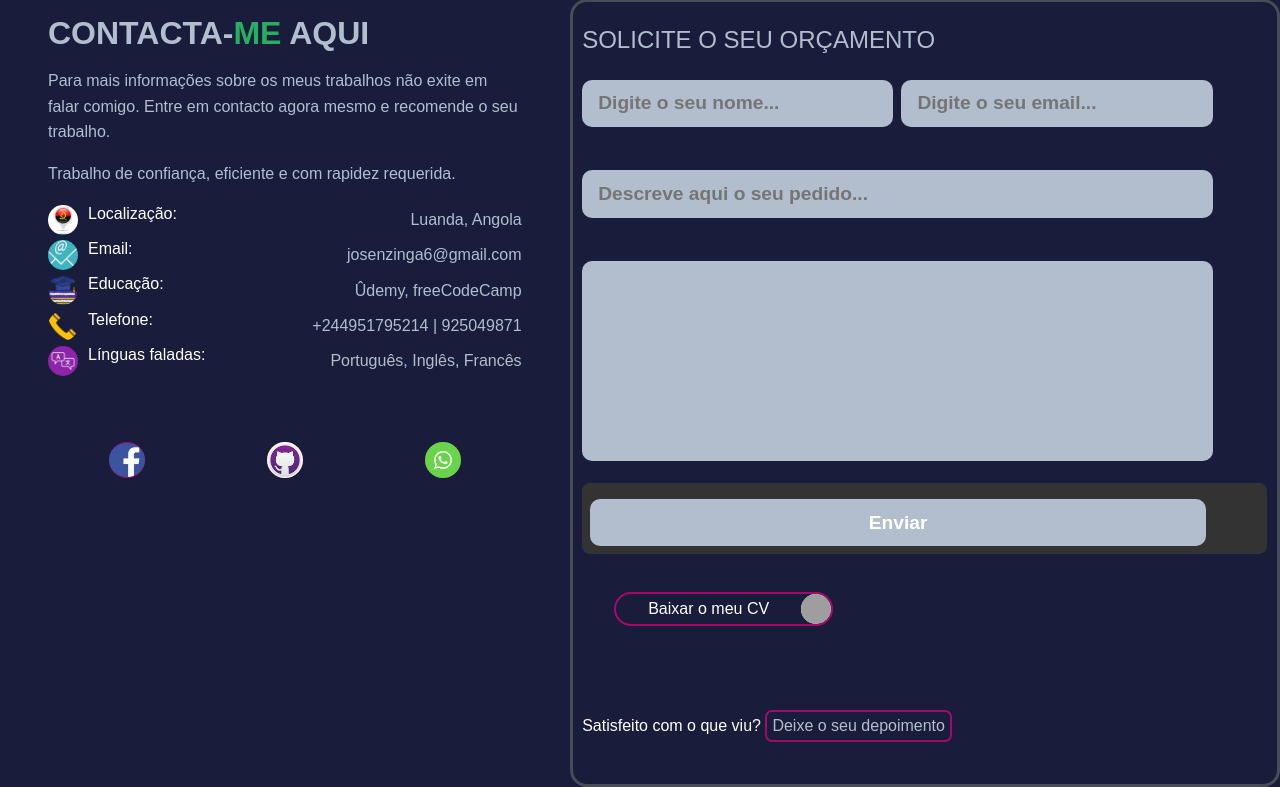
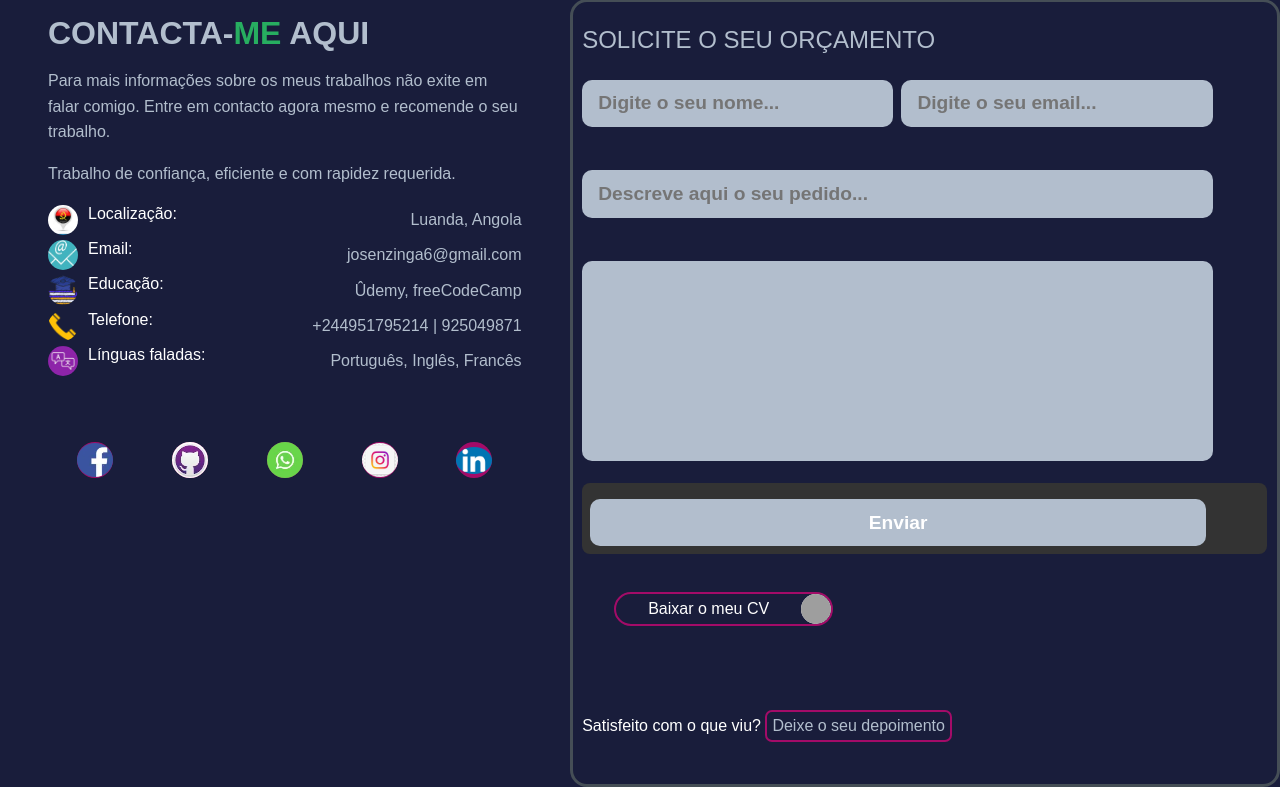
Before and after one commit to professorbaptista/flask_site, a Flask app: page /contacts in a window 1280 px wide. Shown: the part 362-1149 px from the top of the page. Run offline with Flask 3, Linux system fonts and the light colour scheme; grey boxes are pictures that could not be loaded.

Commit message:
Reajustes importantees

```diff
--- a/src/static/css/introducao_html.css
+++ b/src/static/css/introducao_html.css
@@ -120,10 +120,23 @@
     margin-bottom: 40px;
 }
 
+.caracteres{
+    display: flex;
+    align-items: center;
+    justify-content: space-around;
+    border-bottom: 3px solid #fff;
+    margin-top: 30px;
+    margin-bottom: 0;
+    p{
+        font-size: 1.4rem;
+        color: #ffe4c4;
+    }
+}
+
 .caract{
     display: flex;
     align-items: center;
-    gap: 100px;
+    gap: 400px;
 }
 
 
--- a/src/templates/contacts.html
+++ b/src/templates/contacts.html
@@ -102,11 +102,19 @@
                   <a href="https://www.facebook.com/josenzinga.baptista" target="_blank">
                      <img src="{{ url_for('static', filename='images/facebook_1.webp') }}" alt="">
                   </a>
-                  <a href="https://www.github.com/professorbaptista" target="_blank">
+                  <a href="https://www.github.com/professorbaptista" target="_blank" rel="noopener noreferrer">
                      <img src="{{ url_for('static', filename='images/github_1.webp') }}" alt="">
                   </a>
-                  <a href="https://www.whatsapp.com/josenzinga.baptista" target="_blank">
+                  <a href="https://www.whatsapp.com/josenzingabaptista" target="_blank">
                      <img src="{{ url_for('static', filename='images/whatsap_2a.webp') }}" alt="">
+                  </a>
+
+                  <a href="https://www.instagram.com/josenzingabaptista" target="_blank">
+                     <img src="{{ url_for('static', filename='images/instagram.jpg') }}" alt="">
+                  </a>
+
+                  <a href="https://www.linkedin.com/jose-baptista" target="_blank">
+                  <img src="{{ url_for('static', filename='images/linkein.png') }}" alt="">
                   </a>
                </div>
             </div>
--- a/src/templates/template.html
+++ b/src/templates/template.html
@@ -31,6 +31,7 @@
       <meta name="twetter:card" content="">
       <meta name="twetter:title" content="Site de tecnologia">
       <meta name="twetter:description" content="Soluções e conteúdos do mundo de tecnologia">
+      <!-- links de css -->
     <link rel="stylesheet" href="{{ url_for('static', filename='css/style.css') }}">
 
     <link rel="stylesheet" href="{{ url_for('static', filename='css/home.css') }}">
@@ -121,14 +122,22 @@
     <footer>
         <p>2NZ<span class="span">tech </span>&copy; todos direitos reservados</p>
         <div class="social-redes">
-            <a href="https://www.facebook.com/josenzinga.baptista"  target="_blank">
+            <a href="https://www.facebook.com/josenzinga.baptista"  target="_blank" rel="noopener noreferrer">
                 <img src="{{ url_for('static', filename='images/facebook_1.webp')}}" alt="Facebook">
             </a>
-            <a href="/https://whatsapp.com/josenzingabaptista" target="_blank">
+            <a href="https://www.whatsapp.com/josenzingabaptista" target="_blank" rel="noopener noreferrer">
                 <img src="{{ url_for('static', filename='images/whatsap_2a.webp')}}" alt="">
             </a>
-            <a href="/https://instagram.com/josenzinga" target="_blank">
+            <a href="https://www.instagram.com/josenzingabaptista" target="_blank" rel="noopener noreferrer">
                 <img src="{{ url_for('static', filename='images/instagram.jpg')}}" alt="Instagram">
+            </a>
+
+            <a href="https://www.github.com/professorbaptista" target="_blank" rel="noopener noreferrer">
+                <img src="{{ url_for('static', filename='images/github_1.webp') }}" alt="">
+            </a>
+
+            <a href="https://www.linkedin.com/in/josenzingabaptista" target="_blank" rel="noopener noreferrer">
+                <img src="{{ url_for('static', filename='images/linkein.png') }}" alt="">
             </a>
         </div>
     </footer>
```
Also changed, not shown: src/templates/views/introducao_html.html (+6 -13 lines), src/static/images/linkein.png (added).
